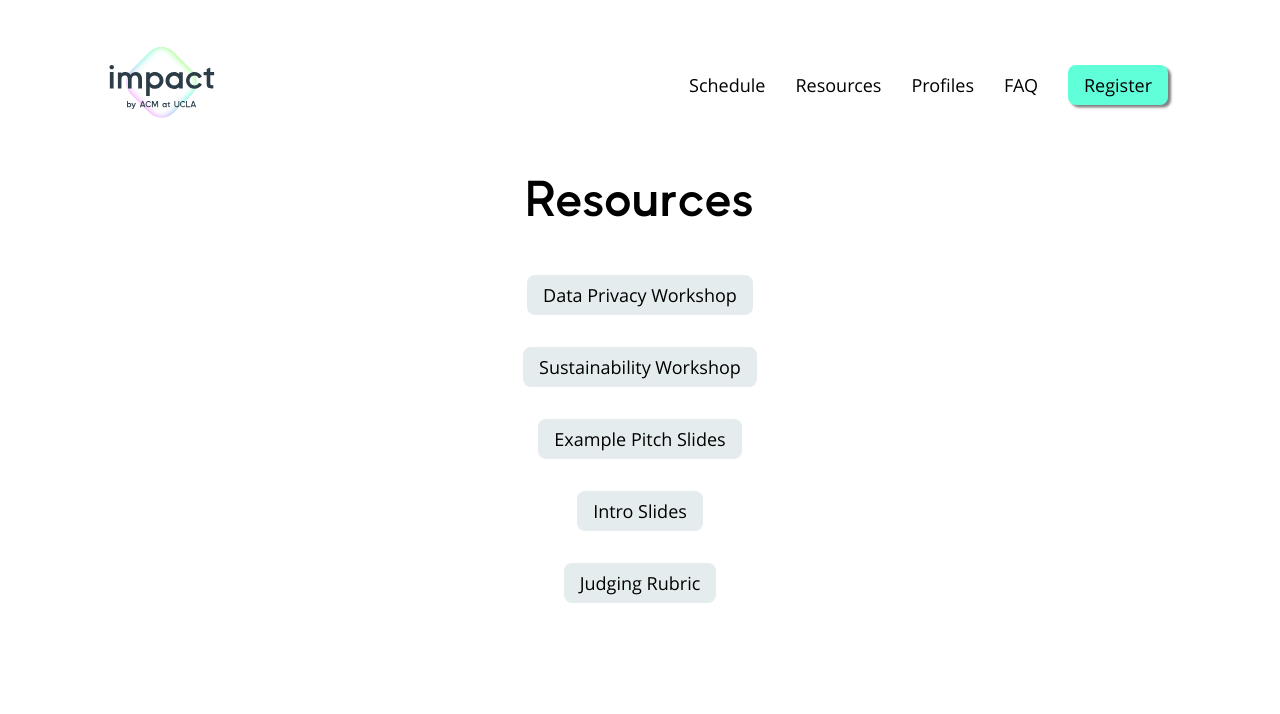
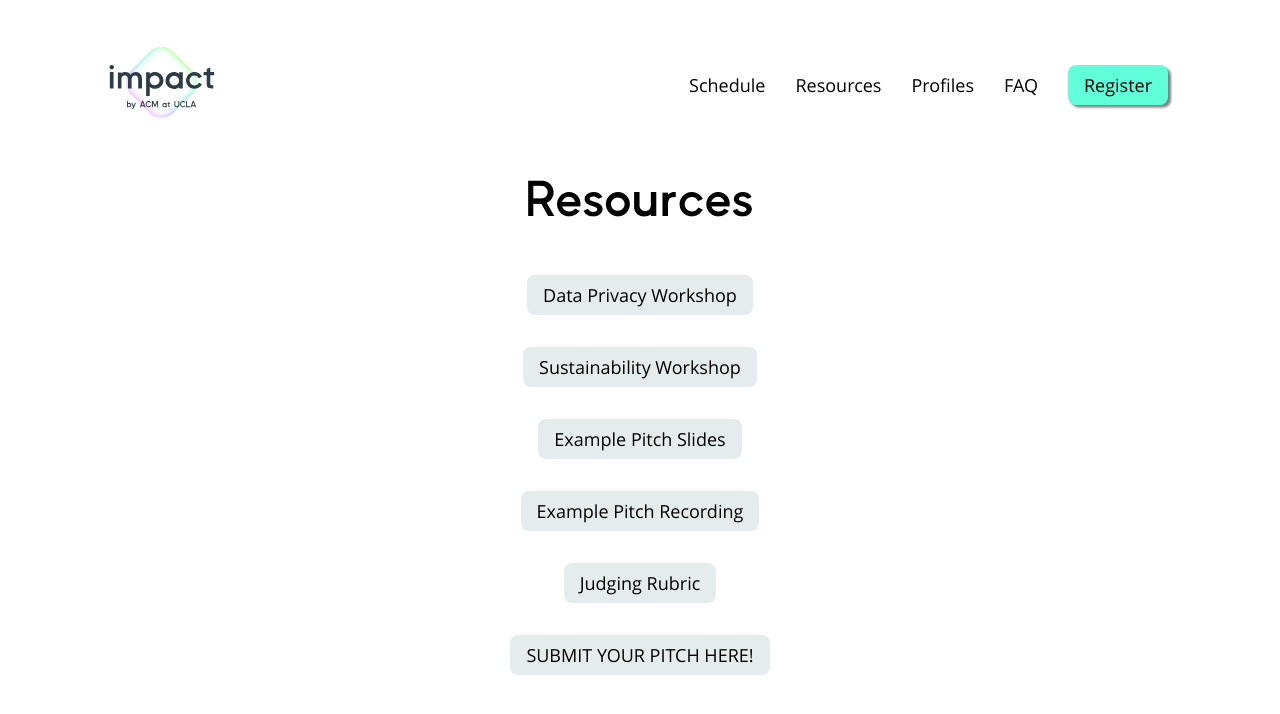
Before and after one commit to uclaacm/impact-policy-pitachathon, a React (Create React App) app: page /resources in a window 1280 px wide. Shown: the top 714 px of the page. Built offline with nearby package versions, Linux system fonts and the light colour scheme.

Commit message:
added all resource links

```diff
--- a/src/pages/Resources.jsx
+++ b/src/pages/Resources.jsx
@@ -52,11 +52,12 @@ export default class Resources extends React.Component {
                 <Title>Resources</Title>
                 <ResourceContainer>
                     {/* when a resource is ready, just replace 'comingsoon' with the complete URL of the resource */}
-                    <a href="comingsoon"><ResourceButton>Data Privacy Workshop</ResourceButton></a>
-                    <a href="comingsoon"><ResourceButton>Sustainability Workshop</ResourceButton></a>
-                    <a href="https://docs.google.com/presentation/d/18lU1LC13A3sWiKFzU3XtH7rdJwkuWJkfBg28KXSuwkk/edit?usp=sharing"><ResourceButton>Example Pitch Slides</ResourceButton></a>
-                    <a href="comingsoon"><ResourceButton>Intro Slides</ResourceButton></a>
+                    <a href="http://tinyurl.com/pitchathon-data-priv-workshop" target="_blank" rel="noreferrer"><ResourceButton>Data Privacy Workshop</ResourceButton></a>
+                    <a href="http://tinyurl.com/pitchathon-sust-tech-workshop" target="_blank" rel="noreferrer"><ResourceButton>Sustainability Workshop</ResourceButton></a>
+                    <a href="http://tinyurl.com/pitchathon-example-slides" target="_blank" rel="noreferrer"><ResourceButton>Example Pitch Slides</ResourceButton></a>
+                    <a href="http://tinyurl.com/pitchathon-example-pitch" target="_blank" rel="noreferrer"><ResourceButton>Example Pitch Recording</ResourceButton></a>
                     <a href={JudgingRubric} target="_blank" rel="noreferrer"><ResourceButton>Judging Rubric</ResourceButton></a>
+                    <a href="http://tinyurl.com/policy-pitchathon-submissions" target="_blank" rel="noreferrer"><ResourceButton>SUBMIT YOUR PITCH HERE!</ResourceButton></a>
                 </ResourceContainer>
             </AllContainer>
         )
```
